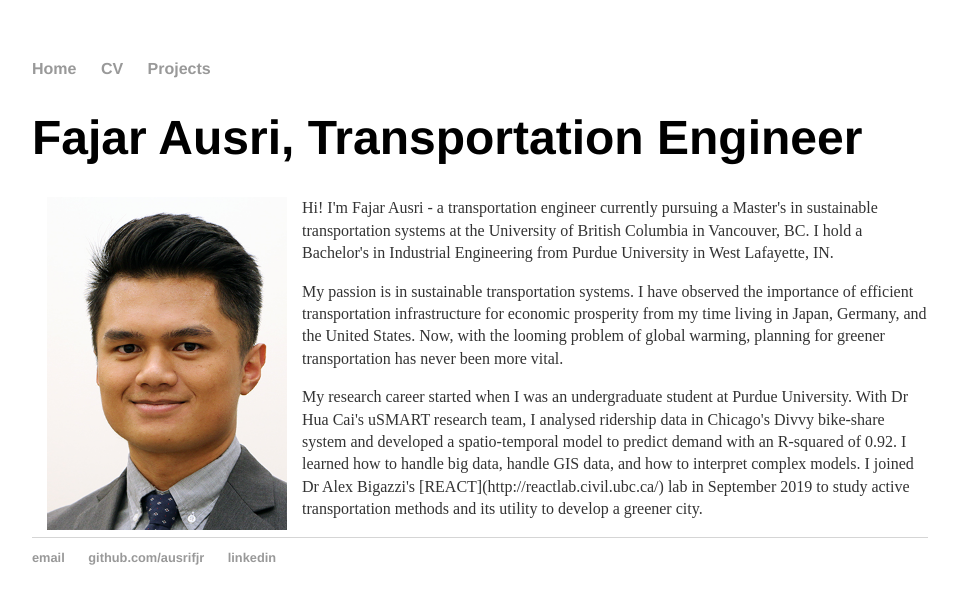
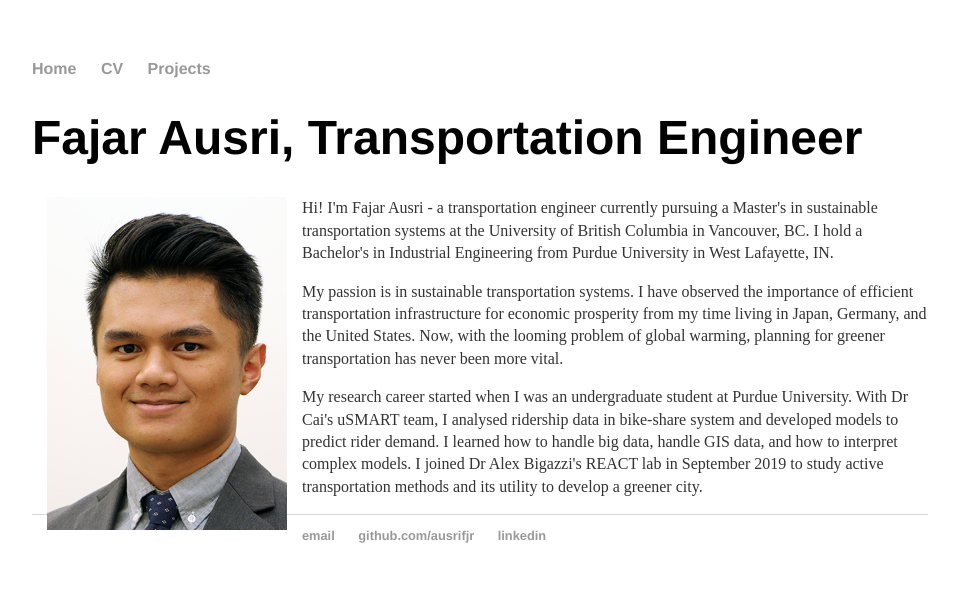
Before and after one commit to ausrifjr/ausrifjr.github.io, a Jekyll site: the page built from index.html, in a window 1280 px wide. Shown: the top 604 px of the page, without its empty margins (160-1119 px from the left). Built offline with Jekyll 4.4.1, drawn with Linux system fonts in a browser that asks for light colours.

Commit message:
Update index.html

```diff
--- a/index.html
+++ b/index.html
@@ -8,5 +8,5 @@
 	<p style="margin-top: 20px;"> </p>
 	<p>Hi! I'm Fajar Ausri - a transportation engineer currently pursuing a Master's in sustainable transportation systems at the University of British Columbia in Vancouver, BC. I hold a Bachelor's in Industrial Engineering from Purdue University in West Lafayette, IN.</p>
 	<p>My passion is in sustainable transportation systems. I have observed the importance of efficient transportation infrastructure for economic prosperity from my time living in Japan, Germany, and the United States. Now, with the looming problem of global warming, planning for greener transportation has never been more vital.</p>
-	<p>My research career started when I was an undergraduate student at Purdue University. With Dr Hua Cai's uSMART research team, I analysed ridership data in Chicago's Divvy bike-share system and developed a spatio-temporal model to predict demand with an R-squared of 0.92. I learned how to handle big data, handle GIS data, and how to interpret complex models. I joined Dr Alex Bigazzi's [REACT](http://reactlab.civil.ubc.ca/) lab in September 2019 to study active transportation methods and its utility to develop a greener city.</p>
+	<p>My research career started when I was an undergraduate student at Purdue University. With Dr Cai's uSMART team, I analysed ridership data in bike-share system and developed models to predict rider demand. I learned how to handle big data, handle GIS data, and how to interpret complex models. I joined Dr Alex Bigazzi's REACT lab in September 2019 to study active transportation methods and its utility to develop a greener city.</p>
 </div><!-- /.blurb -->
```
